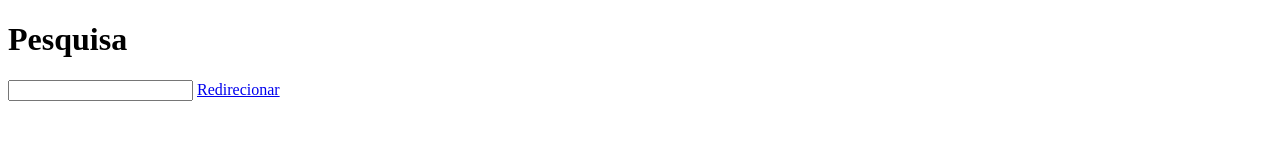
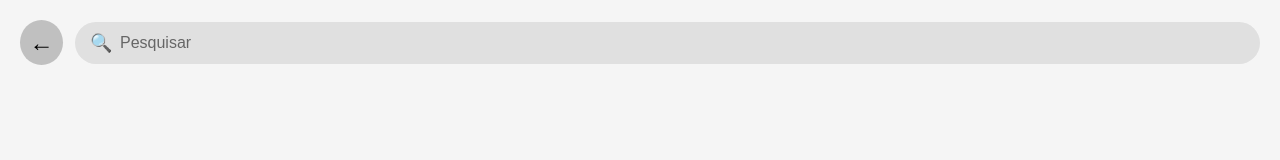
Before and after one commit to juliana0cunha/CoDes, a plain HTML site: page fluxo_1.2_tela_de_pesquisa.html in a window 1280 px wide. Drawn offline with Linux system fonts and the light colour scheme.

Commit message:
tela de pesquisa

```diff
--- a/CSS/styles.css
+++ b/CSS/styles.css
@@ -1,24 +1,91 @@
-/* Replaced entire CSS with simplified version using CSS variables */
+/* Reset básico */
 * {
   margin: 0;
   padding: 0;
   box-sizing: border-box;
 }
 
+/* Variáveis de cores */
 :root {
   --bg1: #d4dce4;
   --bg2: #5ba3d0;
   --bg3: #a8c5dd;
 }
 
+/* Estilos gerais do body */
 body {
-  font-family: -apple-system, BlinkMacSystemFont, "Segoe UI", Roboto, sans-serif;
+  font-family: -apple-system, BlinkMacSystemFont, "Segoe UI", Roboto, Arial, sans-serif;
   background-color: #f5f5f5;
   min-height: 100vh;
   display: flex;
   flex-direction: column;
 }
 
+/* Estilos do header da página de pesquisa */
+header {
+  display: flex;
+  align-items: center;
+  gap: 12px;
+  padding: 20px;
+  background-color: #f5f5f5;
+}
+
+/* Botão de voltar circular */
+.botao-voltar {
+  background-color: #c0c0c0;
+  width: 45px;
+  height: 45px;
+  border-radius: 50%;
+  display: flex;
+  align-items: center;
+  justify-content: center;
+  text-decoration: none;
+  color: black;
+  font-size: 24px;
+  font-weight: bold;
+  flex-shrink: 0;
+}
+
+.botao-voltar:hover {
+  background-color: #b0b0b0;
+}
+
+/* Container da busca */
+.container-busca {
+  position: relative;
+  width: 100%;
+  flex: 1;
+}
+
+/* Ícone de busca */
+.icone-busca {
+  position: absolute;
+  left: 15px;
+  top: 50%;
+  transform: translateY(-50%);
+  color: #666;
+  font-size: 18px;
+  pointer-events: none;
+}
+
+/* Campo de input de busca */
+input[type="text"],
+input[type="search"] {
+  width: 100%;
+  padding: 12px 15px 12px 45px;
+  border: none;
+  border-radius: 25px;
+  background-color: #e0e0e0;
+  font-size: 16px;
+  outline: none;
+}
+
+input[type="text"]::placeholder,
+input[type="search"]::placeholder {
+  color: #666;
+}
+
+/* Estilos para o main */
 main {
   flex: 1;
   padding: 20px;
@@ -27,26 +94,14 @@ main {
   width: 100%;
 }
 
+/* Estilos para formulários */
 form {
   margin-bottom: 20px;
 }
 
+/* Container de busca alternativo */
 .search-container {
   position: relative;
-}
-
-input[type="search"] {
-  width: 100%;
-  padding: 12px 16px 12px 45px;
-  border: none;
-  border-radius: 12px;
-  background-color: #e8e8e8;
-  font-size: 15px;
-  outline: none;
-}
-
-input[type="search"]::placeholder {
-  color: #666;
 }
 
 .search-icon {
@@ -58,6 +113,7 @@ input[type="search"]::placeholder {
   pointer-events: none;
 }
 
+/* Grid de artigos/cards */
 section {
   display: grid;
   grid-template-columns: repeat(2, 1fr);
@@ -79,6 +135,7 @@ article:hover {
   transform: scale(1.02);
 }
 
+/* Cores diferentes para cada artigo */
 article:nth-child(1) {
   background-color: var(--bg1);
 }
@@ -111,6 +168,7 @@ article:nth-child(8) {
   background-color: var(--bg3);
 }
 
+/* Navegação inferior */
 nav {
   position: sticky;
   bottom: 0;
@@ -128,6 +186,7 @@ ul {
   margin: 0 auto;
 }
 
+/* Botões gerais */
 button {
   background: none;
   border: none;
@@ -141,7 +200,7 @@ button:hover {
   color: #5ba3d0;
 }
 
-/* Added styles for suggestions page */
+/* Header da página de sugestões */
 .page-header {
   display: flex;
   align-items: center;
@@ -173,12 +232,14 @@ button:hover {
   color: #1a1a1a;
 }
 
+/* Lista de eventos */
 .events-list {
   display: flex;
   flex-direction: column;
   gap: 16px;
 }
 
+/* Cards de eventos */
 .event-card {
   background-color: #7db4d6;
   border-radius: 20px;
@@ -199,6 +260,7 @@ button:hover {
   background-color: var(--bg3);
 }
 
+/* Informações do evento */
 .event-info {
   flex: 1;
 }
@@ -216,6 +278,7 @@ button:hover {
   line-height: 1.4;
 }
 
+/* Imagem do evento */
 .event-image {
   margin: 0;
   width: 80px;
--- a/fluxo_1.2_tela_de_pesquisa.html
+++ b/fluxo_1.2_tela_de_pesquisa.html
@@ -1,20 +1,85 @@
 <!DOCTYPE html>
 <html lang="pt-BR">
     <head>
-        <title></title>
+        <title>Pesquisa</title>
         <meta charset="UTF-8">
+        <meta name="viewport" content="width=device-width, initial-scale=1.0">
+        <style>
+            * {
+                margin: 0;
+                padding: 0;
+                box-sizing: border-box;
+            }
+
+            body {
+                font-family: Arial, sans-serif;
+                background-color: #f5f5f5;
+                padding: 20px;
+            }
+
+            header {
+                display: flex;
+                align-items: center;
+                gap: 12px;
+                margin-bottom: 20px;
+            }
+
+            .botao-voltar {
+                background-color: #c0c0c0;
+                width: 45px;
+                height: 45px;
+                border-radius: 50%;
+                display: flex;
+                align-items: center;
+                justify-content: center;
+                text-decoration: none;
+                color: black;
+                font-size: 24px;
+                font-weight: bold;
+            }
+
+            .botao-voltar:hover {
+                background-color: #b0b0b0;
+            }
+
+            .container-busca {
+                position: relative;
+                width: 100%;
+            }
+
+            .icone-busca {
+                position: absolute;
+                left: 15px;
+                top: 50%;
+                transform: translateY(-50%);
+                color: #666;
+                font-size: 18px;
+            }
+
+            input[type="text"] {
+                width: 100%;
+                padding: 12px 15px 12px 45px;
+                border: none;
+                border-radius: 25px;
+                background-color: #e0e0e0;
+                font-size: 16px;
+                outline: none;
+            }
+
+            input[type="text"]::placeholder {
+                color: #666;
+            }
+        </style>
     </head>
     <body>
         <header>
-            <h1>
-                Pesquisa
-            </h1>
+            <a href="index.html" class="botao-voltar">
+                ←
+            </a>
+            <div class="container-busca">
+                <span class="icone-busca">🔍</span>
+                <input type="text" placeholder="Pesquisar">
+            </div>
         </header>
-        <main>
-            <input type="text">
-            <a href="fluxo_1.2_tela_pos_busca.html">
-                Redirecionar
-            </a>
-        </main>
     </body>
 </html>
```
